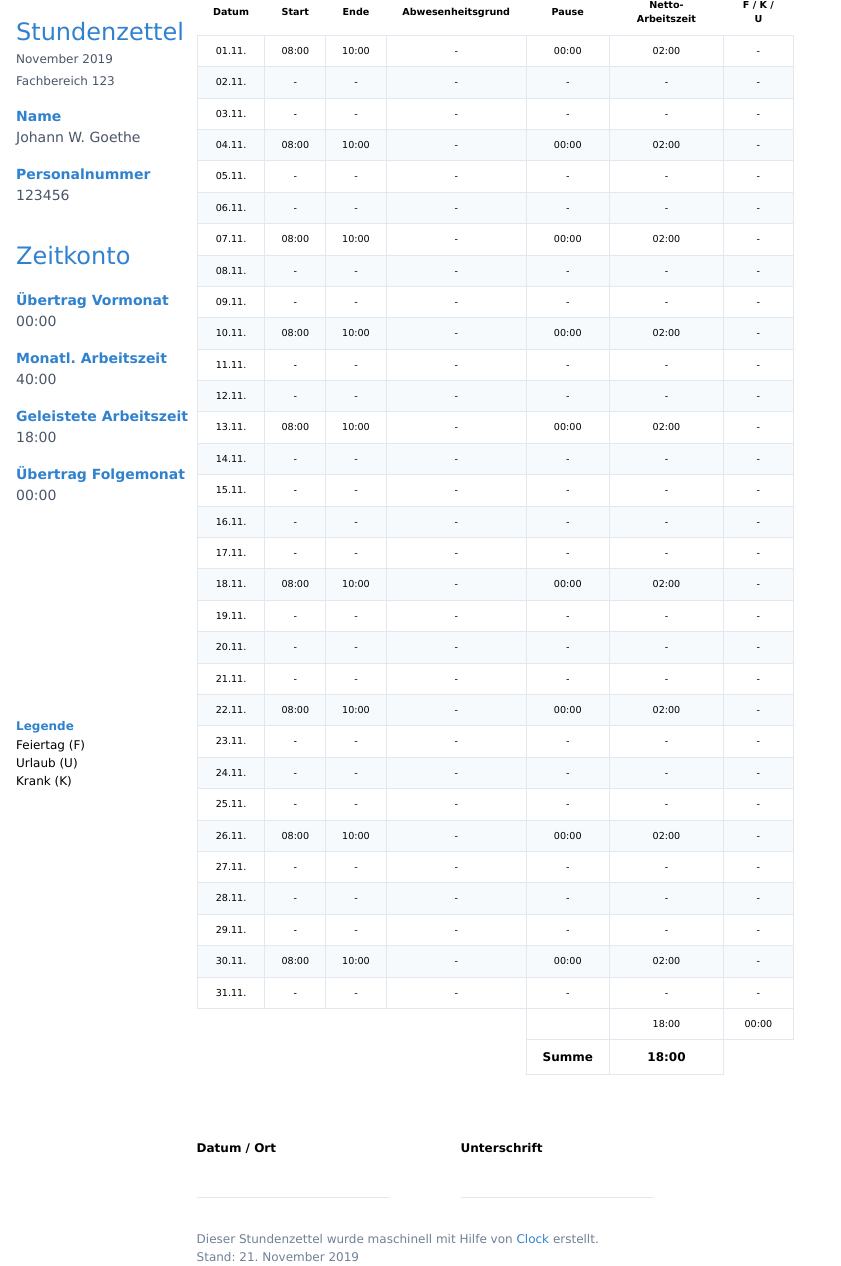
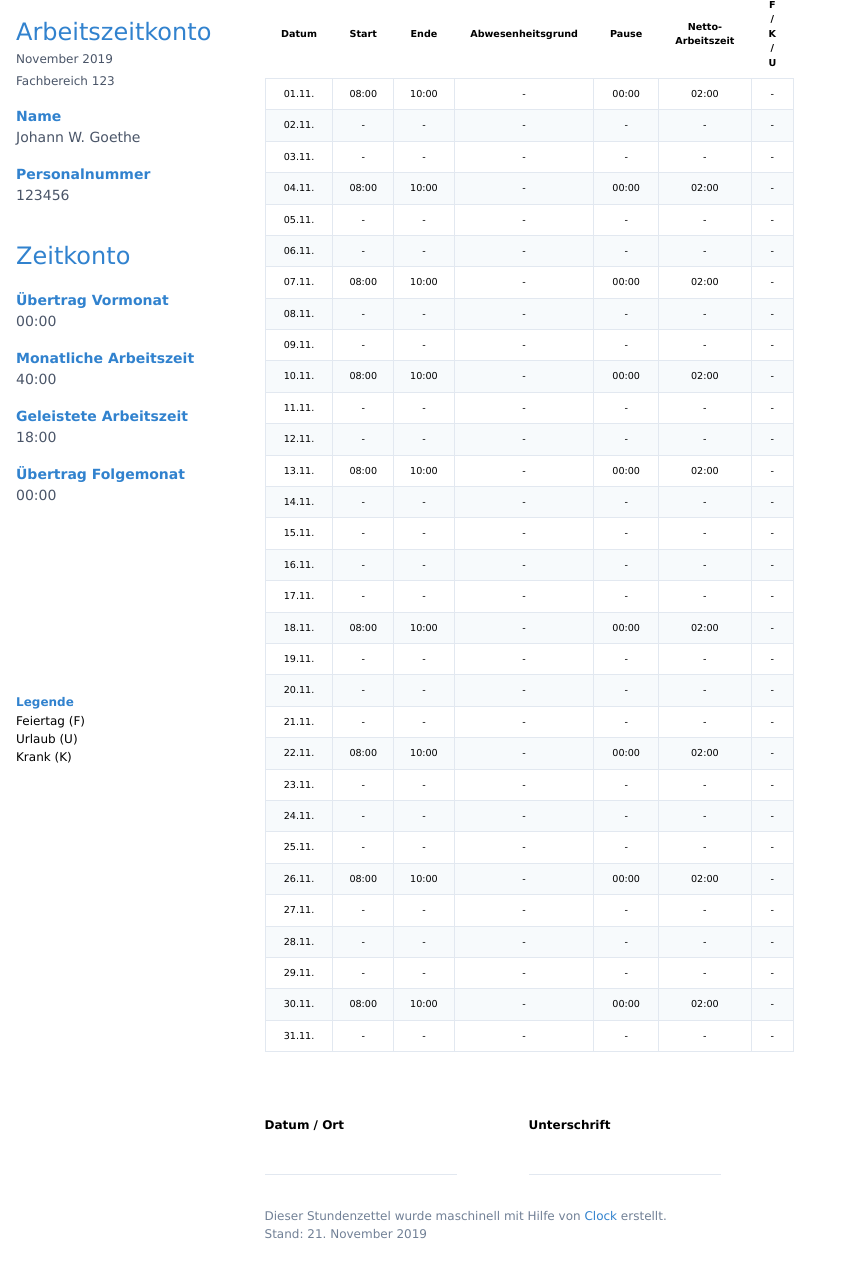
Before and after one commit to ClockGU/stundenzettel, a website: page index.html in a window 1280 px wide. Shown: the part 10-1276 px from the top of the page, without its empty margins (0-841 px from the left). After the commit the page ends 1253 px from the top, so only its background shows below. Drawn offline with Linux system fonts and the light colour scheme.

Commit message:
refactor: update index.html

```diff
--- a/index.html
+++ b/index.html
@@ -1,35 +1,39 @@
 <!DOCTYPE html>
 <html>
   <head>
-    <meta charset="utf-8">
+    <meta charset="utf-8" />
     <title>Tailwind.run Export | bwjAVJ / 6</title>
-    <link rel="stylesheet" href="tailwind.out.css">
+    <link rel="stylesheet" href="tailwind.out.css" />
   </head>
   <body>
     <style>
       html {
         background-color: white;
-        font-family: 'Lucida Grande', Verdana, sans-serif;
+        font-family: "Lucida Grande", Verdana, sans-serif;
         width: 210mm;
         height: 296mm;
       }
     </style>
 
     <div class="flex h-full">
-      <div class="whitespace-no-wrap w-64 mt-6 pl-4 text-sm h-full">
+      <div class="whitespace-no-wrap w-1/3 mt-6 pl-4 text-sm h-full">
         <div class="w-full text-blue-600 capitalize text-2xl">
-          Stundenzettel
+          Arbeitszeitkonto
         </div>
         <div class="flex flex-wrap mb-1 text-gray-700 text-xs">
           November 2019
         </div>
-        <div class="flex flex-wrap mb-4 whitespace-normal text-gray-700 text-xs">
+        <div
+          class="flex flex-wrap mb-4 whitespace-normal text-gray-700 text-xs"
+        >
           Fachbereich 123
         </div>
         <div class="flex flex-wrap mb-4">
           <span class="w-full font-bold text-blue-600">Name</span>
           <br />
-          <span class="w-full whitespace-normal text-gray-700">Johann W. Goethe</span>
+          <span class="w-full whitespace-normal text-gray-700"
+            >Johann W. Goethe</span
+          >
         </div>
         <div class="flex flex-wrap mb-4">
           <span class="w-full font-bold text-blue-600">Personalnummer</span>
@@ -43,27 +47,35 @@
             Zeitkonto
           </div>
           <div class="flex flex-wrap mb-4">
-            <span class="w-full font-bold text-blue-600">Übertrag Vormonat</span>
+            <span class="w-full font-bold text-blue-600"
+              >Übertrag Vormonat</span
+            >
             <br />
             <span class="text-gray-700">00:00</span>
           </div>
           <div class="flex flex-wrap mb-4">
-            <span class="w-full font-bold text-blue-600">Monatl. Arbeitszeit</span>
+            <span class="w-full font-bold text-blue-600"
+              >Monatliche Arbeitszeit</span
+            >
             <br />
             <span class="text-gray-700">40:00</span>
           </div>
           <div class="flex flex-wrap mb-4">
-            <span class="w-full font-bold text-blue-600">Geleistete Arbeitszeit</span>
+            <span class="w-full font-bold text-blue-600"
+              >Geleistete Arbeitszeit</span
+            >
             <br />
             <span class="text-gray-700">18:00</span>
           </div>
           <div class="flex flex-wrap mb-4">
-            <span class="w-full font-bold text-blue-600">Übertrag Folgemonat</span>
+            <span class="w-full font-bold text-blue-600"
+              >Übertrag Folgemonat</span
+            >
             <br />
             <span class="text-gray-700">00:00</span>
           </div>
         </div>
-        <div class="absolute bottom-0">
+        <div class="absolute bottom-0 mb-6">
           <span class="font-bold text-blue-600 text-xs">Legende</span>
           <ul class="list-none text-xs">
             <li>Feiertag (F)</li>
@@ -73,7 +85,7 @@
         </div>
       </div>
 
-      <div class="flex-auto w-full">
+      <div class="flex-auto w-2/3">
         <table class="table-auto text-xxs">
           <thead>
             <tr>
@@ -366,35 +378,24 @@
               <td class="border px-4 py-2">-</td>
               <td class="border px-4 py-2">-</td>
             </tr>
-            <tr>
-              <td class="px-4 py-2"></td>
-              <td class="px-4 py-2"></td>
-              <td class="px-4 py-2"></td>
-              <td class="px-4 py-2"></td>
-              <td class="border px-4 py-2"></td>
-              <td class="border px-4 py-2">18:00</td>
-              <td class="border px-4 py-2">00:00</td>
-            </tr>
-            <tr class="font-bold text-xs">
-              <td class="px-4 py-2"></td>
-              <td class="px-4 py-2"></td>
-              <td class="px-4 py-2"></td>
-              <td class="px-4 py-2"></td>
-              <td class="border px-4 py-2">Summe</td>
-              <td class="border px-4 py-2">18:00</td>
-              <td class="px-4 py-2"></td>
-            </tr>
           </tbody>
         </table>
 
-        <div class="flex mt-16 text-xs">
+        <div class="flex mt-16 text-xs self-end">
           <div class="flex-none font-bold pb-10 mr-8 border-b w-48">
             Datum / Ort
           </div>
-          <div class="flex-none font-bold ml-10 border-b w-48">Unterschrift</div>
+          <div class="flex-none font-bold ml-10 border-b w-48">
+            Unterschrift
+          </div>
         </div>
         <footer class="mt-8 text-xs text-gray-600">
-          <div>Dieser Stundenzettel wurde maschinell mit Hilfe von <a class="text-blue-600" href="https://clockgu.netlify.com">Clock</a> erstellt.
+          <div>
+            Dieser Stundenzettel wurde maschinell mit Hilfe von
+            <a class="text-blue-600" href="https://clockgu.netlify.com"
+              >Clock</a
+            >
+            erstellt.
           </div>
           <div>Stand: 21. November 2019</div>
         </footer>
```
